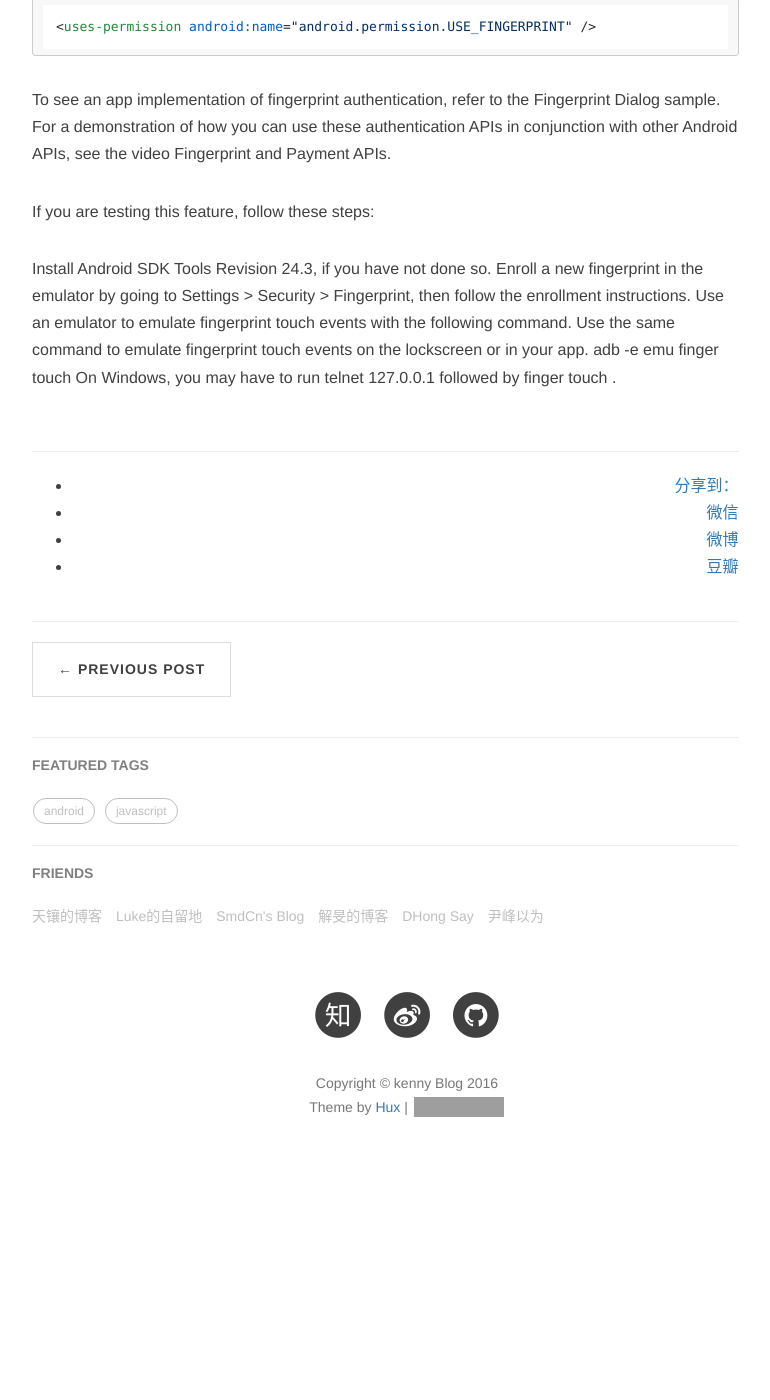
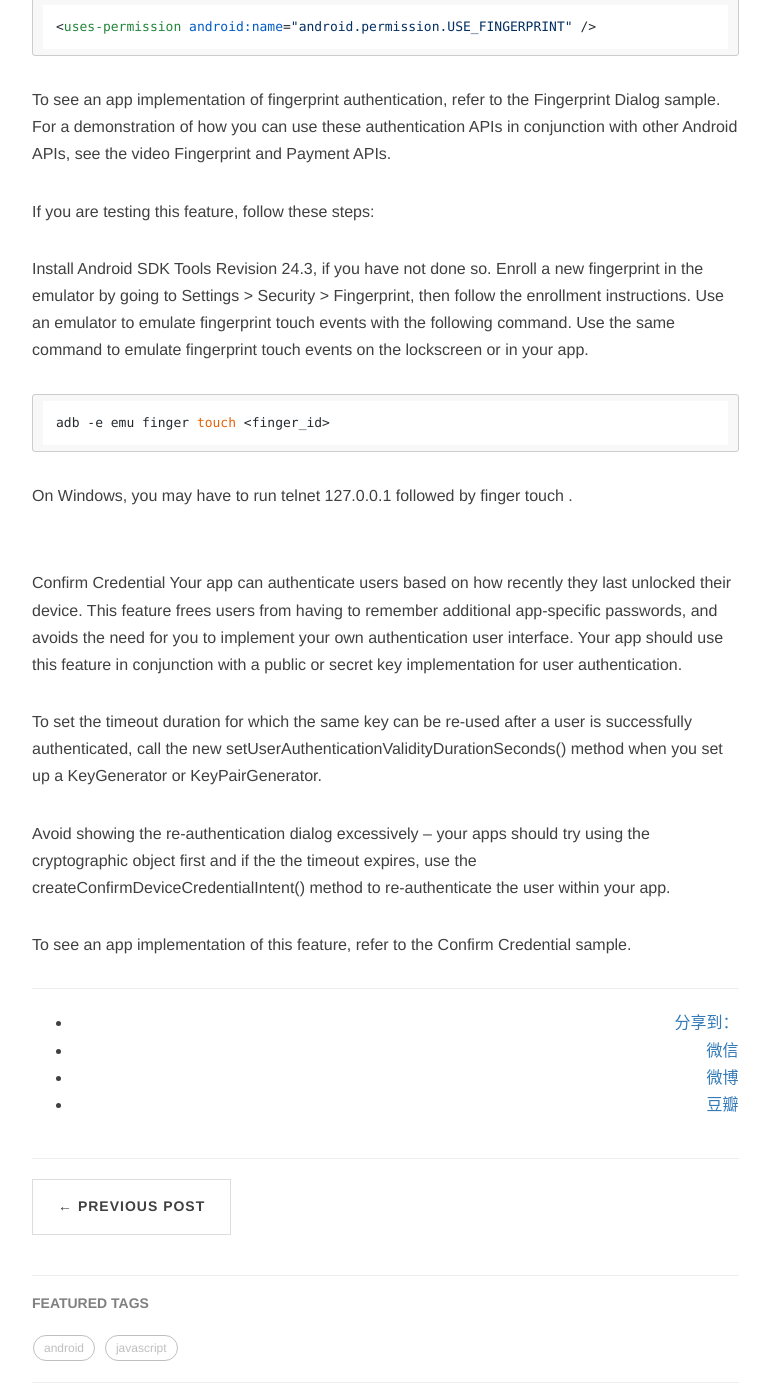
Before and after one commit to kennyhui/kennyhui.github.io, a Jekyll site: the page built from _posts/2016-04-29-android-fingerprint.markdown, in a window 1280 px wide and 1400 px high, scrolled down 913 px. Shown: the whole window, without its empty margins (233-1003 px from the left). Built offline with Jekyll 4.4.1, drawn with Linux system fonts in a browser that asks for light colours; nearby versions of some CDN libraries; comment, search, counter and statistics services are not loaded; before the commit the page ends 2125 px from its top, so only the background shows below that; some of the changed text lies outside the part shown; grey boxes are pictures that could not be loaded.

Commit message:
modified:   _posts/2016-04-29-android-fingerprint.markdown

```diff
--- a/_posts/2016-04-29-android-fingerprint.markdown
+++ b/_posts/2016-04-29-android-fingerprint.markdown
@@ -24,7 +24,19 @@ If you are testing this feature, follow these steps:
 Install Android SDK Tools Revision 24.3, if you have not done so.
 Enroll a new fingerprint in the emulator by going to Settings > Security > Fingerprint, then follow the enrollment instructions.
 Use an emulator to emulate fingerprint touch events with the following command. Use the same command to emulate fingerprint touch events on the lockscreen or in your app.
-adb -e emu finger touch <finger_id>
-On Windows, you may have to run telnet 127.0.0.1 <emulator-id> followed by finger touch <finger_id>.
+
+    adb -e emu finger touch <finger_id>
+
+ On Windows, you may have to run telnet 127.0.0.1 <emulator-id> followed by finger touch <finger_id>.
 
 ![](img/fingerprint.jpg)
+
+
+Confirm Credential
+Your app can authenticate users based on how recently they last unlocked their device. This feature frees users from having to remember additional app-specific passwords, and avoids the need for you to implement your own authentication user interface. Your app should use this feature in conjunction with a public or secret key implementation for user authentication.
+
+To set the timeout duration for which the same key can be re-used after a user is successfully authenticated, call the new setUserAuthenticationValidityDurationSeconds() method when you set up a KeyGenerator or KeyPairGenerator.
+
+Avoid showing the re-authentication dialog excessively -- your apps should try using the cryptographic object first and if the the timeout expires, use the createConfirmDeviceCredentialIntent() method to re-authenticate the user within your app.
+
+To see an app implementation of this feature, refer to the Confirm Credential sample.
```
Also changed, not shown: other parts of _posts/2016-04-29-android-fingerprint.markdown (+1 -1 lines).
